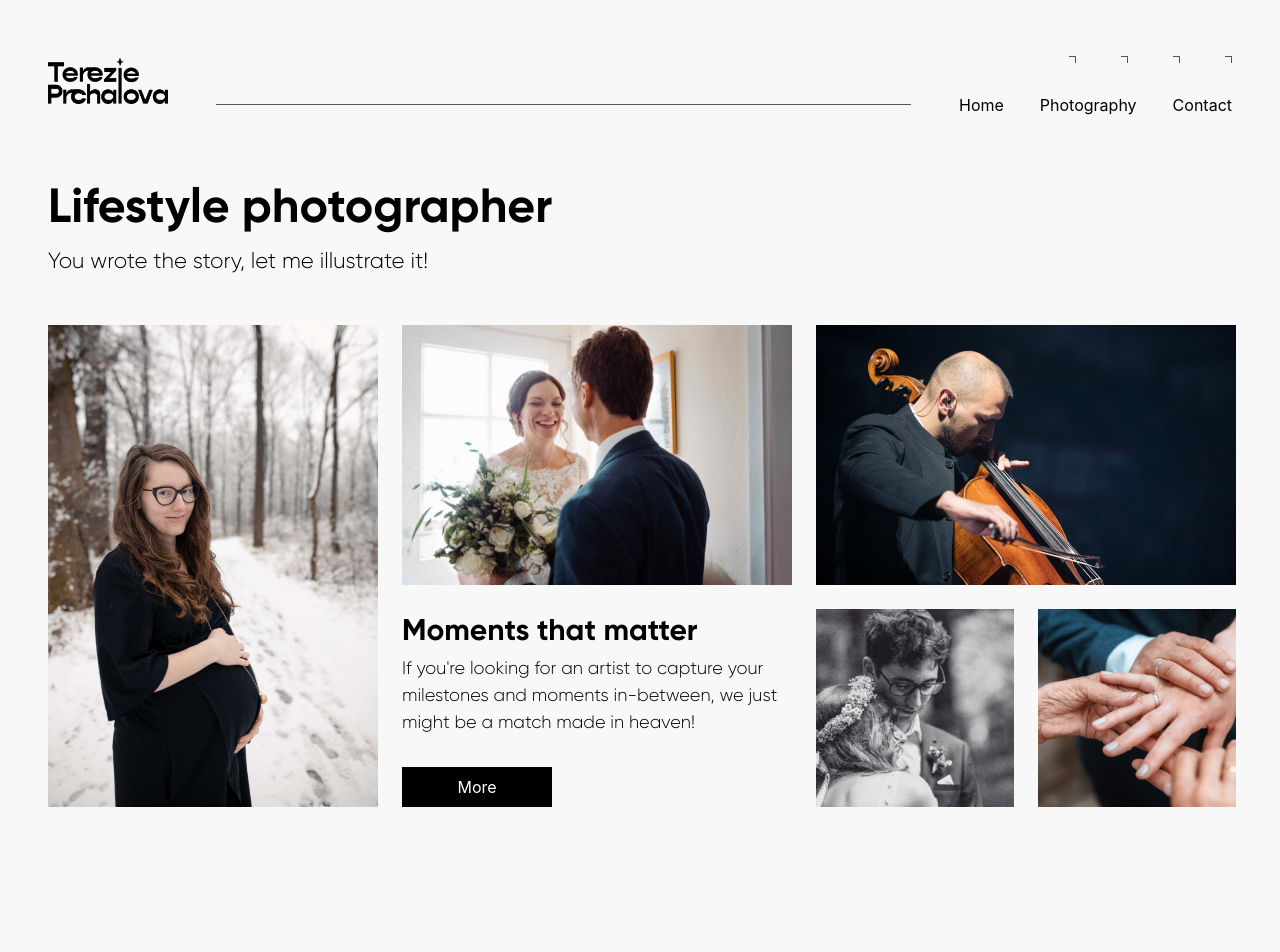
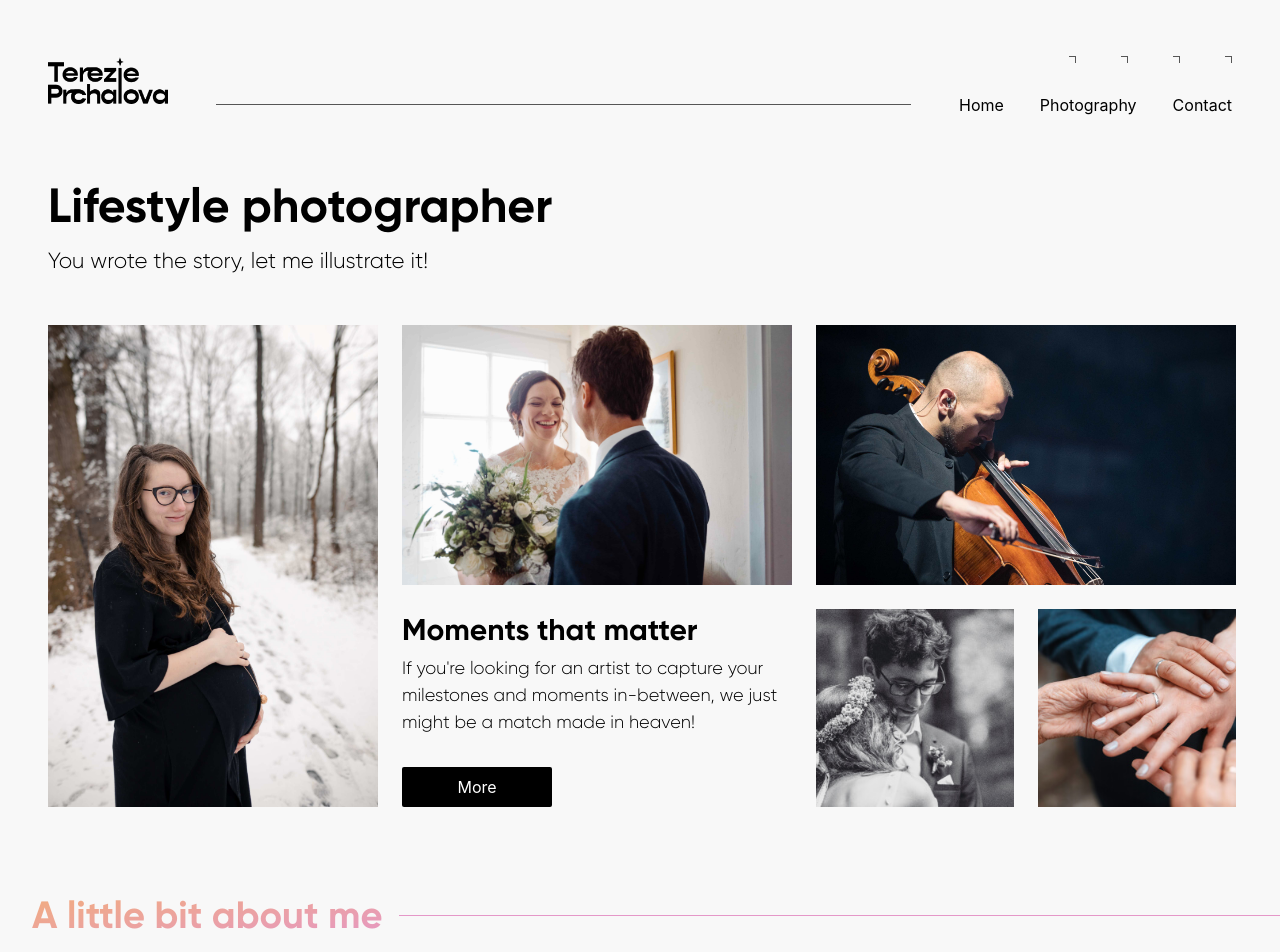
Before and after one commit to TereziePrchalova/photography-website, a Next.js app: page / in a window 1280 px wide. Shown: the top 952 px of the page. Built offline with nearby package versions, Linux system fonts and the light colour scheme.

Commit message:
Progress

```diff
--- a/components/HeroSlider.js
+++ b/components/HeroSlider.js
@@ -30,7 +30,7 @@ export default function HeroSlider(data) {
                 </div>
             </div>
             <div className='m-auto max-w-[1440px]'>
-                <div className="hidden mt-4 mb-14 m-auto md:flex md:flex-col md:items-center lg:flex lg:flex-row lg:w-[1024px] lg:justify-center xl:justify-start xl:w-auto xl:mx-12 xl:mb-[10rem] 2xl:justify-center">
+                <div className="hidden mt-4 mb-14 m-auto md:flex md:flex-col md:items-center lg:flex lg:flex-row lg:w-[1024px] lg:justify-center xl:justify-start xl:w-auto xl:mx-12 xl:mb-[5rem] 2xl:justify-center">
                     <div className="flex">
                         <div className="relative w-[320px] h-[470px] lg:w-[250px] lg:h-[403px] xl:w-[330px] xl:h-[482px] 2xl:w-[390px] 2xl:h-[542px]">
                             <Image src="/images/slider/heroSliderSecond.jpeg" alt="me" objectFit="cover" layout="fill"/>
@@ -42,7 +42,7 @@ export default function HeroSlider(data) {
                             <h2 className="heroSubheadline md:-mb-2 lg:mt-4">Moments that matter</h2>
                             <p className="heroText w-[300px] mt-1 mb-6 xl:w-[390px]">If you're looking for an artist to capture your milestones and moments in-between, we just might be a match made in heaven!</p>
                             <a href="https://eu.zonerama.com/TereziePrchalova/743152" target="_blank">
-                                <button className="w-[150px] h-[40px] bg-black text-white transition-all duration-500 hover:bg-orange">More</button>
+                                <button className="w-[150px] h-[40px] bg-black text-white rounded-[2px] transition-all duration-500 hover:bg-orange">More</button>
                             </a>
                         </div>
                     </div>
```
